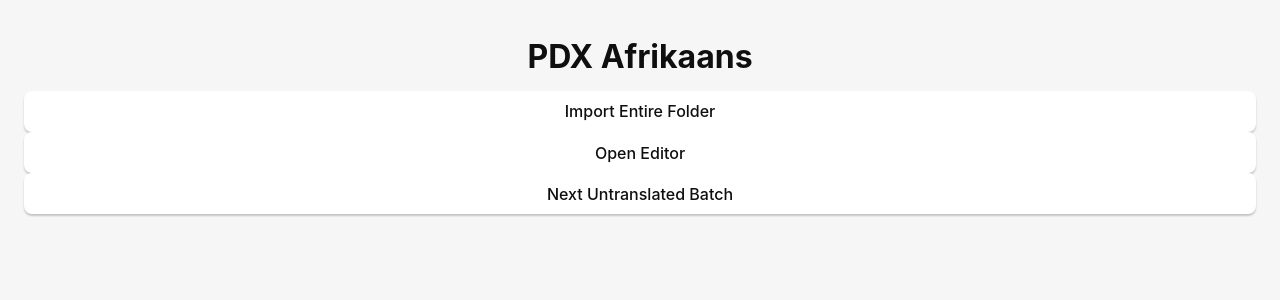
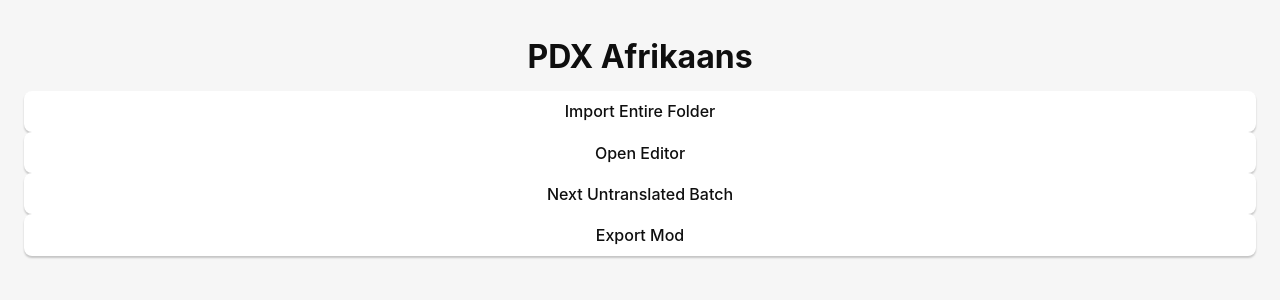
Before and after one commit to bakgat-beep/vertaal, a React (Vite) app: page / in a window 1280 px wide. Shown: the top 300 px of the page. Built offline with nearby package versions, Linux system fonts and the light colour scheme.

Commit message:
Add mod export: generates replace-folder yml files, metadata.json, descriptor.mod

```diff
--- a/src/App.tsx
+++ b/src/App.tsx
@@ -1,7 +1,7 @@
 import { useState } from "react";
 import Database from "@tauri-apps/plugin-sql";
 import { open } from "@tauri-apps/plugin-dialog";
-import { readTextFile, readDir } from "@tauri-apps/plugin-fs";
+import { readTextFile, readDir, writeTextFile, mkdir } from "@tauri-apps/plugin-fs";
 import { join } from "@tauri-apps/api/path";
 import "./App.css";
 
@@ -161,7 +161,6 @@ function App() {
 
   async function saveRow(row: EditorRow) {
     const newText = drafts[row.key] ?? "";
-    // Don't save if nothing actually changed from what's already stored
     if (newText === (row.translated_text ?? "")) return;
 
     const db = await Database.load("sqlite:pdx-afrikaans.db");
@@ -178,12 +177,98 @@ function App() {
       [row.key, row.game_id, row.translated_text ?? "", newText, "You (local)"]
     );
 
-    // Reflect the save immediately in the visible list (updates the color)
     setRows((prev) =>
       prev.map((r) =>
         r.key === row.key ? { ...r, translated_text: newText, status: "human-confirmed" } : r
       )
     );
+  }
+
+  // --- Mod export ---
+
+  function toModRelativePath(fullPath: string): string | null {
+    const marker = "\\game\\";
+    const idx = fullPath.indexOf(marker);
+    if (idx === -1) return null;
+
+    const afterGame = fullPath.substring(idx + marker.length);
+    const parts = afterGame.split("\\");
+    const fileName = parts.pop();
+
+    return [...parts, "replace", fileName].join("\\");
+  }
+
+  async function exportMod() {
+    setStatus("Choose a folder to export the mod into...");
+    const destFolder = await open({ directory: true, multiple: false });
+    if (!destFolder) {
+      setStatus("Export cancelled.");
+      return;
+    }
+
+    const modName = "afrikaans-translation";
+    const modRoot = await join(destFolder as string, modName);
+
+    setStatus("Gathering translated strings...");
+    const db = await Database.load("sqlite:pdx-afrikaans.db");
+
+    const translated = (await db.select(`
+      SELECT s.key as key, s.file_path as file_path, t.translated_text as translated_text
+      FROM strings s
+      JOIN translations t ON s.key = t.string_key AND s.game_id = t.game_id
+      WHERE t.status = 'human-confirmed' AND t.translated_text IS NOT NULL AND t.translated_text != ''
+    `)) as { key: string; file_path: string; translated_text: string }[];
+
+    if (translated.length === 0) {
+      setStatus("No confirmed translations to export yet.");
+      return;
+    }
+
+    const byFile: Record<string, { key: string; translated_text: string }[]> = {};
+    for (const row of translated) {
+      const relPath = toModRelativePath(row.file_path);
+      if (!relPath) continue;
+      if (!byFile[relPath]) byFile[relPath] = [];
+      byFile[relPath].push({ key: row.key, translated_text: row.translated_text });
+    }
+
+    setStatus(`Writing ${Object.keys(byFile).length} localization files...`);
+
+    for (const [relPath, entries] of Object.entries(byFile)) {
+      const fullOutputPath = await join(modRoot, relPath);
+      const folderPath = fullOutputPath.substring(0, fullOutputPath.lastIndexOf("\\"));
+
+      await mkdir(folderPath, { recursive: true });
+
+      let fileContent = "l_english:\n";
+      for (const entry of entries) {
+        const safeText = entry.translated_text.replace(/"/g, '\\"');
+        fileContent += ` ${entry.key}: "${safeText}"\n`;
+      }
+
+      await writeTextFile(fullOutputPath, fileContent);
+    }
+
+    await mkdir(await join(modRoot, ".metadata"), { recursive: true });
+    await writeTextFile(
+      await join(modRoot, ".metadata", "metadata.json"),
+      JSON.stringify(
+        {
+          name: "Afrikaans Translation",
+          id: "afrikaans-translation",
+          version: "0.1.0",
+          supported_game_version: "*",
+        },
+        null,
+        2
+      )
+    );
+    await writeTextFile(
+      await join(modRoot, "descriptor.mod"),
+      `version="0.1.0"\ntags={\n\t"Translation"\n}\nname="Afrikaans Translation"\n`
+    );
+
+    setStatus(`Export complete. Wrote ${translated.length} strings across ${Object.keys(byFile).length} files to ${modRoot}`);
   }
 
   return (
@@ -193,6 +278,7 @@ function App() {
       <button onClick={importFolder}>Import Entire Folder</button>{" "}
       <button onClick={() => loadBatch(0)}>Open Editor</button>{" "}
       <button onClick={loadNextUntranslated}>Next Untranslated Batch</button>{" "}
+      <button onClick={exportMod}>Export Mod</button>{" "}
       {rows.length > 0 && (
         <>
           <button onClick={() => loadBatch(Math.max(0, offset - BATCH_SIZE))} disabled={offset === 0}>
```
Also changed, not shown: src-tauri/capabilities/default.json (+4 -6 lines).
